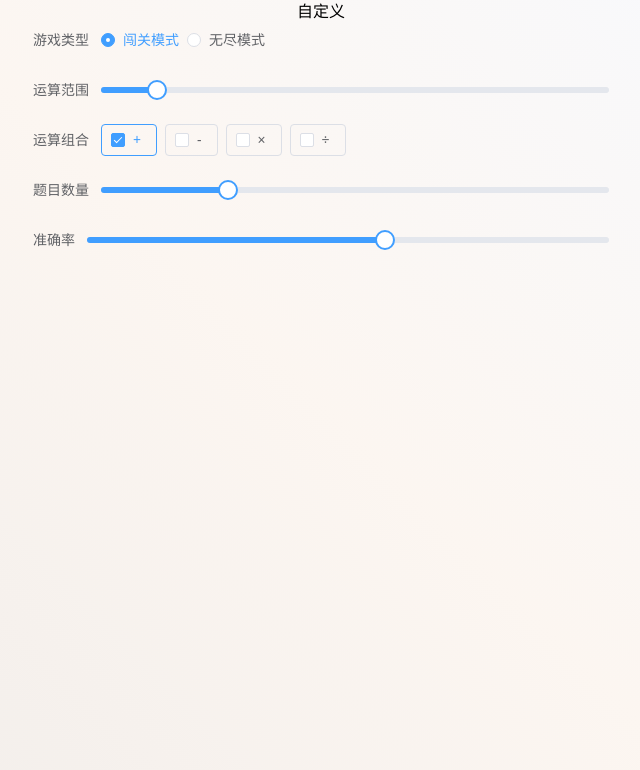
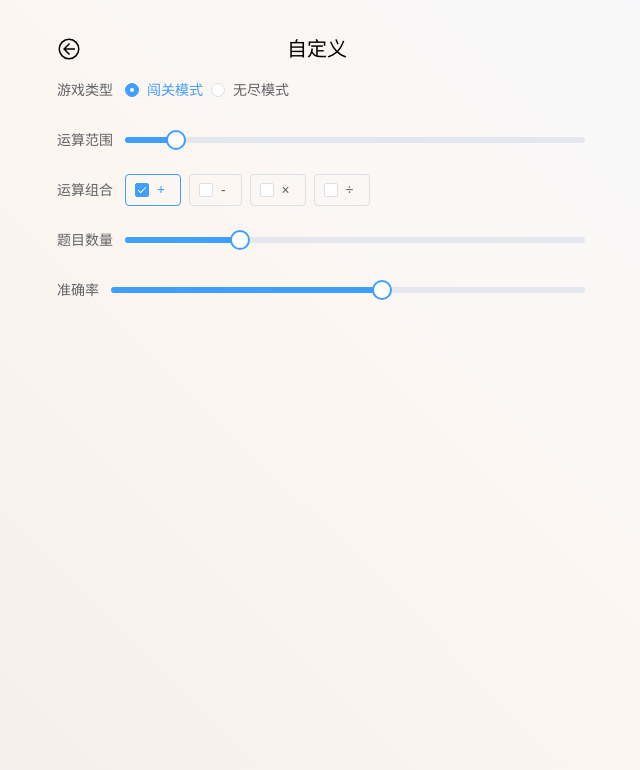
Before and after one commit to xluoyu/compute-plus, a Vue app: page /diy in a window 1280 px wide. Shown: the top 770 px of the page, without its empty margins (319-959 px from the left). Built offline with nearby package versions, Linux system fonts and the light colour scheme.

Commit message:
feat: 调整header组件

```diff
--- a/components.d.ts
+++ b/components.d.ts
@@ -14,6 +14,7 @@ declare module '@vue/runtime-core' {
     ElRadioGroup: typeof import('element-plus/es')['ElRadioGroup']
     ElSlider: typeof import('element-plus/es')['ElSlider']
     ElSpace: typeof import('element-plus/es')['ElSpace']
+    Header: typeof import('./src/components/Header.vue')['default']
     RouterLink: typeof import('vue-router')['RouterLink']
     RouterView: typeof import('vue-router')['RouterView']
   }
--- a/src/common.d.ts
+++ b/src/common.d.ts
@@ -34,18 +34,15 @@ export interface IEndlessOptions {
   methods: IMethods[]
 }
 
-export type IDiyOptions = {
+export interface IDiyOptions {
   type: 'diy'
   methods: IMethods[]
   range: number
-} & ({
-  successType: 'normal' // 按照闯关模式的通关条件
-  accuracy: number // 准确率
-  questionNum: number // 题目数量
-} | {
-  successType: 'endless' // 按照无尽模式的通关条件
-  errNumber: number // 错误数量
-})
+  successType: 'normal' | 'endless' // 按照闯关模式的通关条件, 按照无尽模式的通关条件
+  accuracy?: number // 准确率
+  questionNum?: number // 题目数量
+  errNumber?: number // 错误数量
+}
 
 export type ICreateQuestionOptions = INormalOptions | IEndlessOptions | IDiyOptions
 
--- a/src/pages/play/components/Header.vue
+++ b/src/components/Header.vue
@@ -2,32 +2,32 @@
 import CarbonPreviousOutline from '~icons/carbon/previous-outline'
 const props = withDefaults(defineProps<{
   title: string
-  path?: string
+  rightFn?: Function
   hasBack?: boolean
 }>(), {
   hasBack: true,
-  path: '',
+  rightFn: undefined,
   title: '',
 })
 
 const router = useRouter()
 
 const navTo = () => {
-  if (props.hasBack) {
-    if (props.path) {
-      router.push(props.path)
-    } else {
-      router.back()
-    }
+  if (props.rightFn) {
+    props.rightFn()
+  } else {
+    router.back()
   }
 }
 
 </script>
 
 <template>
-  <div class="h-[var(--header-h)] flex items-center justify-center">
-    <div @click="navTo">
-      <CarbonPreviousOutline />
+  <div class="h-[var(--header-h)] flex items-center text-xl justify-center">
+    <div v-if="hasBack" class="cursor-pointer " @click="navTo">
+      <slot name="right">
+        <CarbonPreviousOutline />
+      </slot>
     </div>
     <div v-if="title" class="flex-1 -indent-[32px]">
       {{ title }}
--- a/src/pages/diy/index.vue
+++ b/src/pages/diy/index.vue
@@ -14,8 +14,8 @@ const options = reactive<IDiyOptions>({
 </script>
 
 <template>
-  <div>
-    <div>自定义</div>
+  <div class="p-6">
+    <Header title="自定义" />
     <el-form :model="options">
       <el-form-item label="游戏类型">
         <el-radio-group v-model="options.successType" name="radiogroup">
--- a/src/pages/play/index.vue
+++ b/src/pages/play/index.vue
@@ -1,6 +1,5 @@
 <script setup lang="ts">
 import Countdown from './components/Countdown.vue'
-import Header from './components/Header.vue'
 import Keyboard from './components/Keyboard.vue'
 import Question from './components/Question.vue'
 import Guide from './components/Guide.vue'
@@ -95,6 +94,21 @@ const lockStatus = computed(() => {
   return questionRef.value ? questionRef.value.lockStatus : true
 })
 
+const pageTitle = computed(() => {
+  switch (playOptions.value.type) {
+    case 'normal':
+      return `关卡${playOptions.value.level}`
+    case 'endless':
+      return '无尽模式'
+    case 'diy':
+      return `自定义 - ${playOptions.value.successType === 'normal' ? '闯关模式' : '无尽模式'}`
+  }
+})
+
+const pause = () => {
+  console.log('暂停')
+}
+
 onMounted(() => {
   initGame()
 })
@@ -102,7 +116,11 @@ onMounted(() => {
 
 <template>
   <div class="px-3 h-full">
-    <Header title="关卡2" />
+    <Header :title="pageTitle" :right-fn="pause">
+      <template #right>
+        <span class="text-lg text-slate-500">暂停</span>
+      </template>
+    </Header>
     <div class="flex flex-col h-[calc(100%-var(--header-h))] justify-around">
       <Question ref="questionRef" :nums="1" />
       <div class="box">
```
